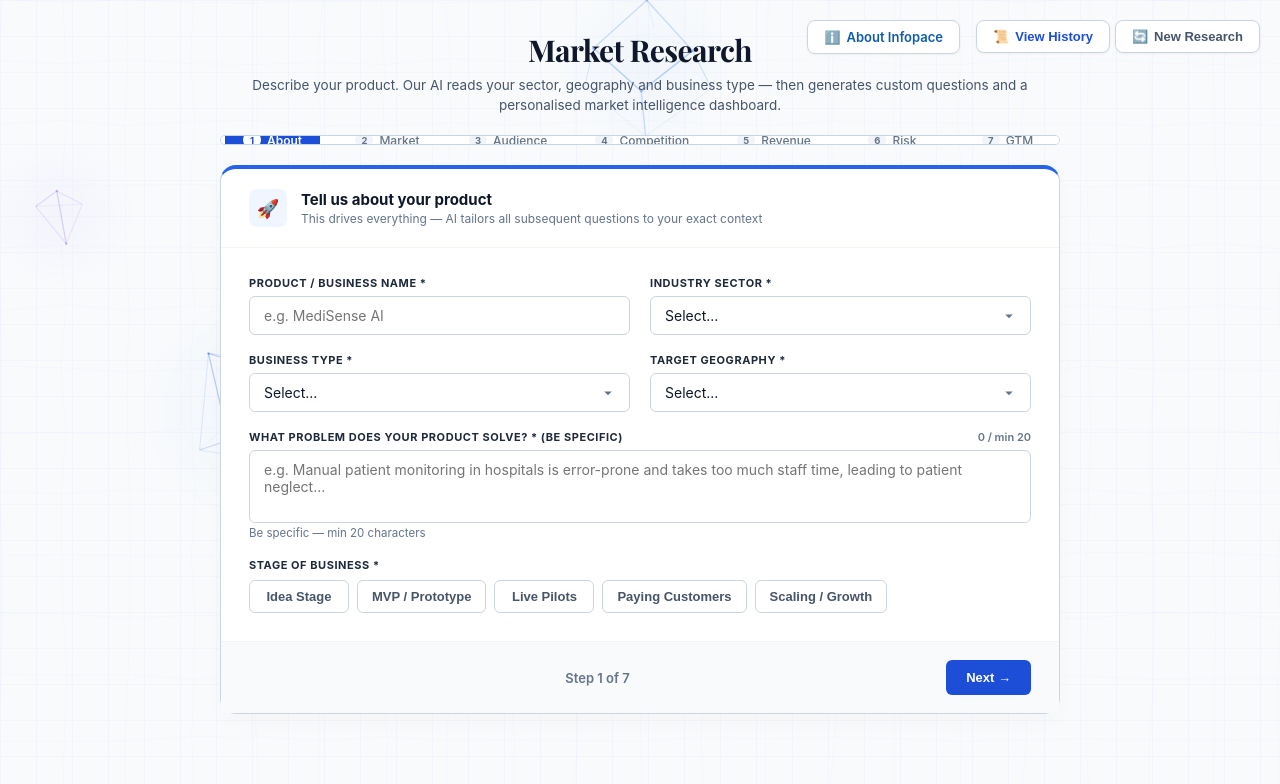
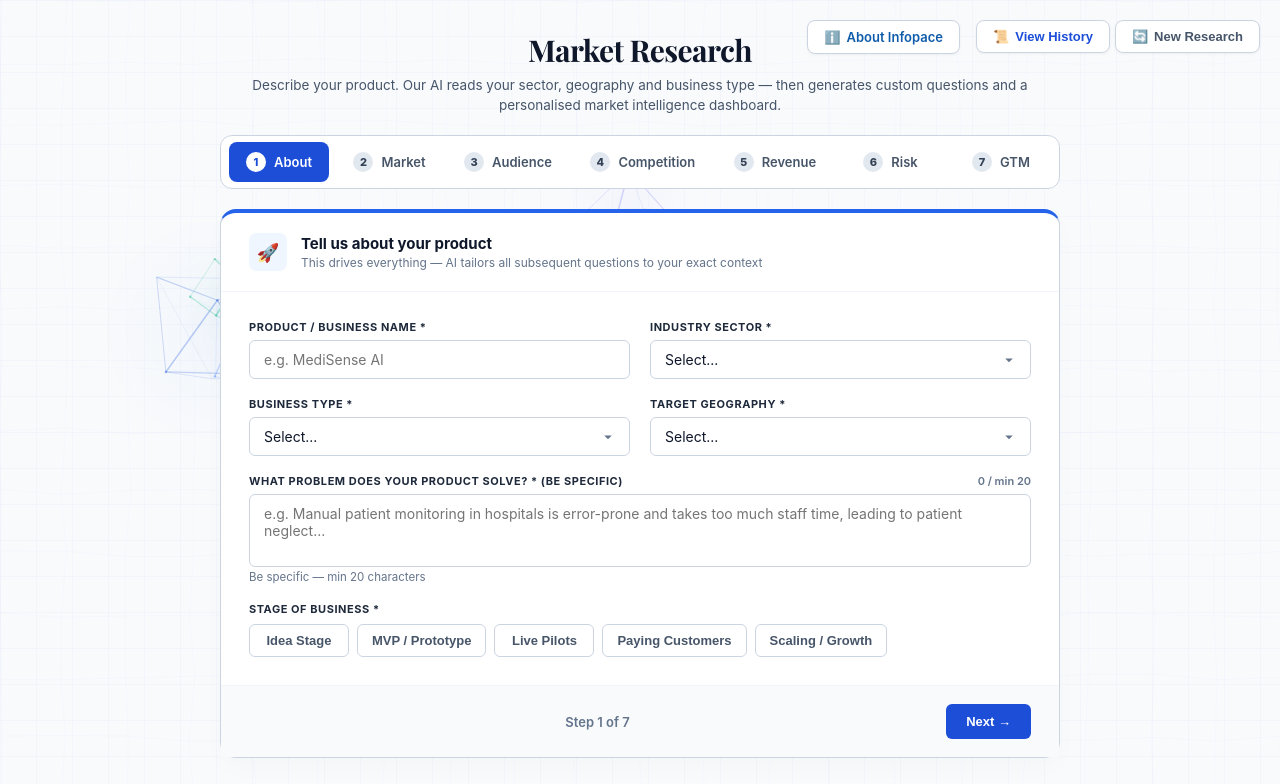
Before and after one commit to nanditha1714/market, a React (Create React App) app in the folder react-app/: page /#/survey in a window 1280 px wide. Shown: the top 784 px of the page. Built offline with nearby package versions, Linux system fonts and the light colour scheme; no server answers; sample sign-in values are in the browser's storage; a web font is replaced by a local one.

Commit message:
Increase step tabs container height and tab padding (SurveyPage.jsx)

```diff
--- a/react-app/src/components/SurveyPage.jsx
+++ b/react-app/src/components/SurveyPage.jsx
@@ -43,9 +43,9 @@ const s = {
     display: 'flex',
     alignItems: 'center',
     gap: '6px',
-    padding: '4px',
+    padding: '6px 8px',
     background: '#ffffff',
-    borderRadius: '10px',
+    borderRadius: '12px',
     border: '1px solid #cbd5e1',
     overflowX: 'auto',
     marginBottom: '20px',
@@ -53,60 +53,70 @@ const s = {
     maxWidth: '840px',
     width: '100%',
     justifyContent: 'space-between',
-    boxSizing: 'border-box'
+    boxSizing: 'border-box',
+    minHeight: '52px',
+    flexShrink: 0
   },
   tabActive: {
     display: 'flex',
     alignItems: 'center',
-    gap: '6px',
+    gap: '8px',
     padding: '8px 14px',
     background: '#1d4ed8',
     color: '#ffffff',
-    borderRadius: '6px',
-    fontSize: '12px',
+    borderRadius: '8px',
+    fontSize: '13px',
     fontWeight: 600,
     transition: 'all 0.2s',
-    minWidth: '95px',
+    minWidth: '100px',
+    height: '40px',
     justifyContent: 'center',
-    userSelect: 'none'
+    userSelect: 'none',
+    boxSizing: 'border-box',
+    flexShrink: 0
   },
   tabInactive: {
     display: 'flex',
     alignItems: 'center',
-    gap: '6px',
+    gap: '8px',
     padding: '8px 14px',
-    color: '#64748b',
-    borderRadius: '6px',
-    fontSize: '12px',
-    fontWeight: 500,
+    color: '#475569',
+    borderRadius: '8px',
+    fontSize: '13px',
+    fontWeight: 600,
     transition: 'all 0.2s',
-    minWidth: '95px',
+    minWidth: '100px',
+    height: '40px',
     justifyContent: 'center',
-    userSelect: 'none'
+    userSelect: 'none',
+    boxSizing: 'border-box',
+    flexShrink: 0
   },
   tabCircleActive: {
-    width: '18px',
-    height: '18px',
+    width: '20px',
+    height: '20px',
     borderRadius: '50%',
     background: '#ffffff',
     color: '#1d4ed8',
-    fontSize: '9.5px',
-    fontWeight: 700,
+    fontSize: '11px',
+    fontWeight: 800,
     display: 'flex',
     alignItems: 'center',
-    justifyContent: 'center'
+    justifyContent: 'center',
+    flexShrink: 0
   },
   tabCircleInactive: {
-    width: '18px',
-    height: '18px',
+    width: '20px',
+    height: '20px',
     borderRadius: '50%',
-    background: '#f1f5f9',
-    color: '#64748b',
-    fontSize: '9.5px',
-    fontWeight: 700,
+    background: '#e2e8f0',
+    color: '#334155',
+    fontSize: '11px',
+    fontWeight: 800,
     display: 'flex',
     alignItems: 'center',
-    justifyContent: 'center'
+    justifyContent: 'center',
+    flexShrink: 0
   },
   card: {
     width: '100%',
```
